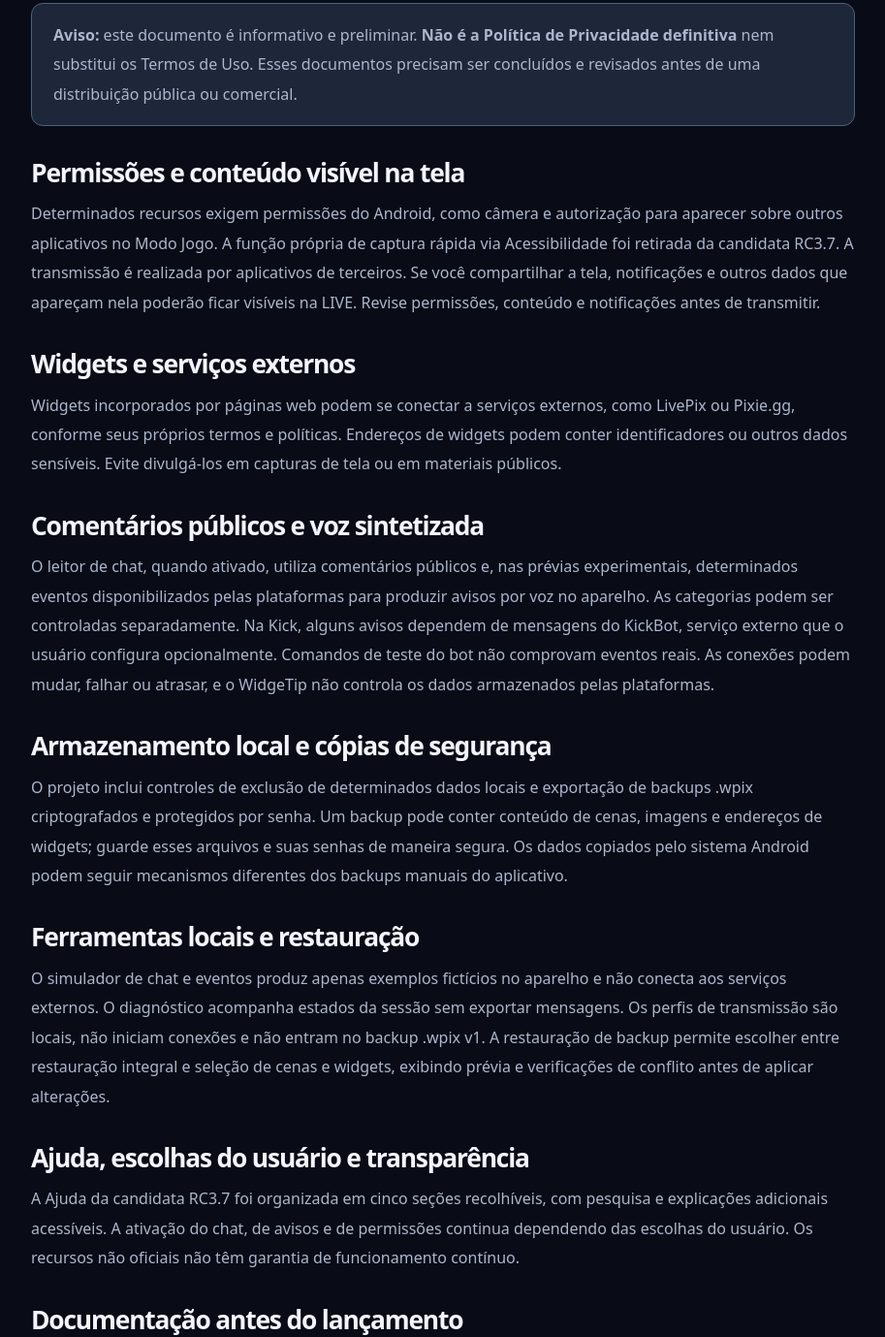
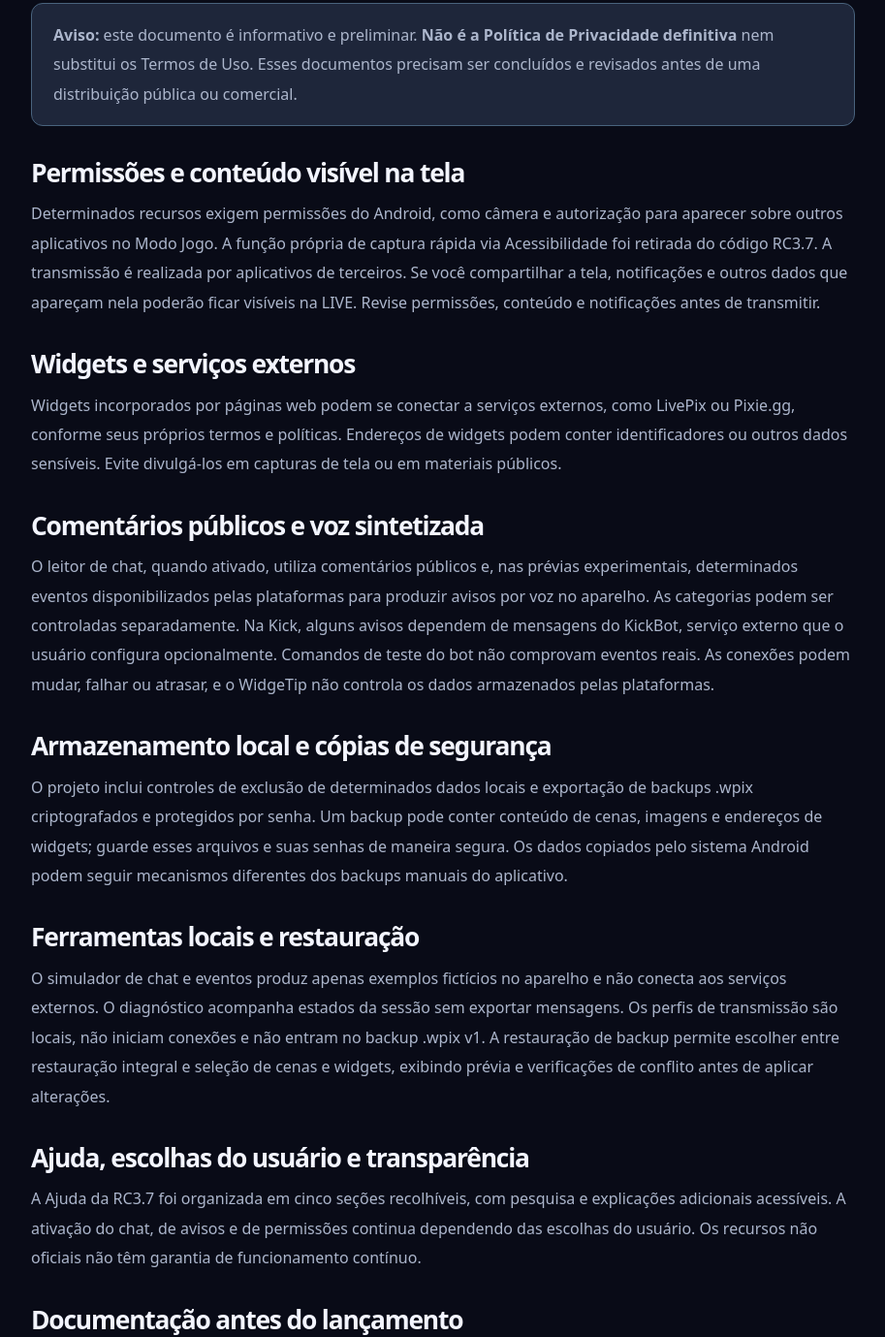
Before and after one commit to tiagojpavan/WidgeTip, a plain HTML site: page privacidade.html in a window 1280 px wide. Shown: the part 551-1930 px from the top of the page at 97% size, without its empty margins (28-941 px from the left). Drawn offline with Linux system fonts and the light colour scheme.

Commit message:
site(rc3.7): announce code snapshot promotion without claiming APK release verification

```diff
--- a/privacidade.html
+++ b/privacidade.html
@@ -5,12 +5,12 @@
 </head>
 <body><a class="skip-link" href="#conteudo">Ir para o conteúdo</a><header class="site-header"><div class="shell nav-bar"><a class="brand" href="index.html"><img src="assets/app-icon.svg" width="37" height="37" alt="">Widge<span class="brand-accent">Tip</span></a><nav aria-label="Navegação" class="nav-links"><a href="index.html#recursos">Recursos</a><a href="index.html#faq">Dúvidas</a></nav><a class="nav-cta" href="index.html">Página inicial ↗</a></div></header>
 <main class="simple-page shell" id="conteudo"><span class="eyebrow">TRANSPARÊNCIA · FASE BETA</span><h1>Informações preliminares sobre privacidade.</h1><p class="intro">O WidgeTip está em desenvolvimento e testes controlados. Esta página explica, em linguagem acessível, alguns aspectos técnicos relacionados à privacidade e ao uso responsável dos recursos atualmente previstos.</p><article><p class="warning"><strong>Aviso:</strong> este documento é informativo e preliminar. <strong>Não é a Política de Privacidade definitiva</strong> nem substitui os Termos de Uso. Esses documentos precisam ser concluídos e revisados antes de uma distribuição pública ou comercial.</p>
-<h2>Permissões e conteúdo visível na tela</h2><p>Determinados recursos exigem permissões do Android, como câmera e autorização para aparecer sobre outros aplicativos no Modo Jogo. A função própria de captura rápida via Acessibilidade foi retirada da candidata RC3.7. A transmissão é realizada por aplicativos de terceiros. Se você compartilhar a tela, notificações e outros dados que apareçam nela poderão ficar visíveis na LIVE. Revise permissões, conteúdo e notificações antes de transmitir.</p>
+<h2>Permissões e conteúdo visível na tela</h2><p>Determinados recursos exigem permissões do Android, como câmera e autorização para aparecer sobre outros aplicativos no Modo Jogo. A função própria de captura rápida via Acessibilidade foi retirada do código RC3.7. A transmissão é realizada por aplicativos de terceiros. Se você compartilhar a tela, notificações e outros dados que apareçam nela poderão ficar visíveis na LIVE. Revise permissões, conteúdo e notificações antes de transmitir.</p>
 <h2>Widgets e serviços externos</h2><p>Widgets incorporados por páginas web podem se conectar a serviços externos, como LivePix ou Pixie.gg, conforme seus próprios termos e políticas. Endereços de widgets podem conter identificadores ou outros dados sensíveis. Evite divulgá-los em capturas de tela ou em materiais públicos.</p>
 <h2>Comentários públicos e voz sintetizada</h2><p>O leitor de chat, quando ativado, utiliza comentários públicos e, nas prévias experimentais, determinados eventos disponibilizados pelas plataformas para produzir avisos por voz no aparelho. As categorias podem ser controladas separadamente. Na Kick, alguns avisos dependem de mensagens do KickBot, serviço externo que o usuário configura opcionalmente. Comandos de teste do bot não comprovam eventos reais. As conexões podem mudar, falhar ou atrasar, e o WidgeTip não controla os dados armazenados pelas plataformas.</p>
 <h2>Armazenamento local e cópias de segurança</h2><p>O projeto inclui controles de exclusão de determinados dados locais e exportação de backups .wpix criptografados e protegidos por senha. Um backup pode conter conteúdo de cenas, imagens e endereços de widgets; guarde esses arquivos e suas senhas de maneira segura. Os dados copiados pelo sistema Android podem seguir mecanismos diferentes dos backups manuais do aplicativo.</p>
 <h2>Ferramentas locais e restauração</h2><p>O simulador de chat e eventos produz apenas exemplos fictícios no aparelho e não conecta aos serviços externos. O diagnóstico acompanha estados da sessão sem exportar mensagens. Os perfis de transmissão são locais, não iniciam conexões e não entram no backup .wpix v1. A restauração de backup permite escolher entre restauração integral e seleção de cenas e widgets, exibindo prévia e verificações de conflito antes de aplicar alterações.</p>
-<h2>Ajuda, escolhas do usuário e transparência</h2><p>A Ajuda da candidata RC3.7 foi organizada em cinco seções recolhíveis, com pesquisa e explicações adicionais acessíveis. A ativação do chat, de avisos e de permissões continua dependendo das escolhas do usuário. Os recursos não oficiais não têm garantia de funcionamento contínuo.</p>
+<h2>Ajuda, escolhas do usuário e transparência</h2><p>A Ajuda da RC3.7 foi organizada em cinco seções recolhíveis, com pesquisa e explicações adicionais acessíveis. A ativação do chat, de avisos e de permissões continua dependendo das escolhas do usuário. Os recursos não oficiais não têm garantia de funcionamento contínuo.</p>
 <h2>Documentação antes do lançamento</h2><p>O inventário de dados e serviços, os responsáveis pelo tratamento, os canais de contato e exercício de direitos, os prazos de retenção e os documentos jurídicos definitivos ainda dependem de revisão. Portanto, este conteúdo não deve ser interpretado como declaração de conformidade legal integral.</p>
 <p style="margin-top:34px"><a href="index.html">← Voltar à apresentação do WidgeTip</a></p></article></main>
 <footer class="site-footer"><div class="shell footer-bottom"><span>© 2026 WidgeTip · Projeto independente em beta</span><a href="index.html">Início</a></div></footer></body></html>
```
